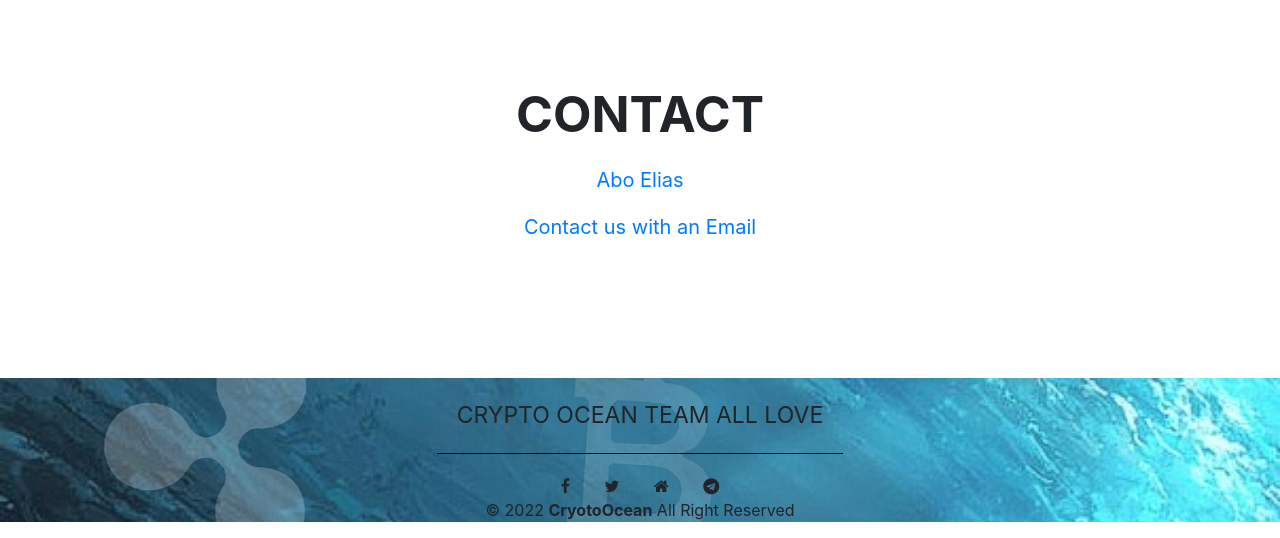
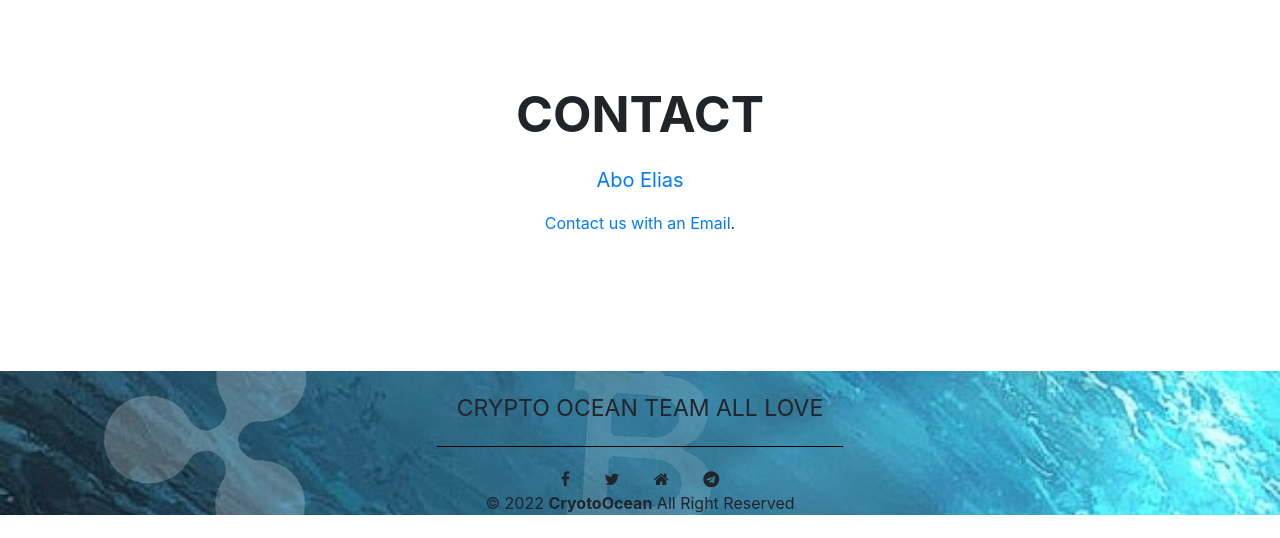
Before and after one commit to MaXwell-dev-IT/Video3-4, a plain HTML site: page index.html in a window 1280 px wide. Shown: the part 1103-1641 px from the top of the page. Drawn offline with Linux system fonts and the light colour scheme.

Commit message:
Update index.html

```diff
--- a/index.html
+++ b/index.html
@@ -76,8 +76,11 @@
             <h2>Contact</h2>
             <p>
                 <p> <a href="https://twitter.com/EliasAloush">Abo Elias</a> </p>
-               <p><a href="OfficialOceanCrypto@gmail.com">Contact us with an Email</a></p>
-               </p>
+               	  <address>
+<a href="OfficialOceanCrypto@gmail.com">Contact us with an Email</a>.<br>
+
+</address>
+
 
 
           </div>
```
